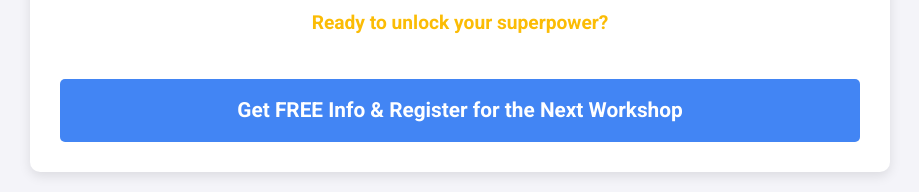
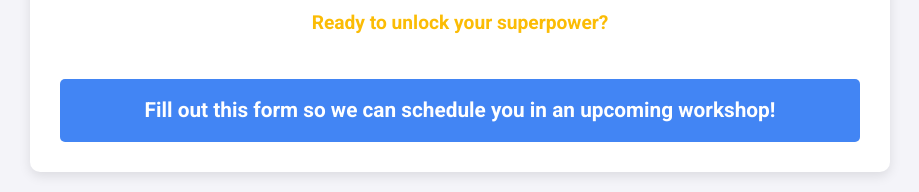
Before and after one commit to vidushaka/kriya-warriors, a plain HTML site: page index.html in a window 1280 px wide. Shown: the part 1706-1898 px from the top of the page, without its empty margins (180-1099 px from the left). Drawn offline with Linux system fonts and the light colour scheme.

Commit message:
Update index.html

```diff
--- a/index.html
+++ b/index.html
@@ -159,7 +159,7 @@
 
         <p class="cta">Ready to unlock your superpower?</p>
 
-        <a href="#dummy-link" class="info-link">Get FREE Info & Register for the Next Workshop</a>
+        <a href="https://vidushaka.github.io/guided-meditation/" class="info-link">Fill out this form so we can schedule you in an upcoming workshop!</a>
 
     </div>
 
```
